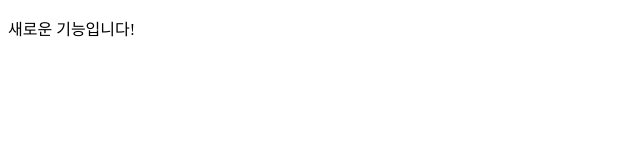
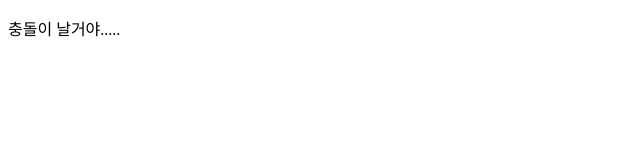
Before and after one commit to attractiveone/GitIniTest, a plain HTML site: page index.html in a window 1280 px wide. Shown: the full height of the page, 0-640 px from the left. Drawn offline with Linux system fonts and the light colour scheme.

Commit message:
충돌 예정

```diff
--- a/index.html
+++ b/index.html
@@ -9,7 +9,7 @@
 </head>
 
 <body>
-    <p>새로운 기능입니다!</p>
+    <p>충돌이 날거야.....</p>
 </body>
 
 </html>
```
